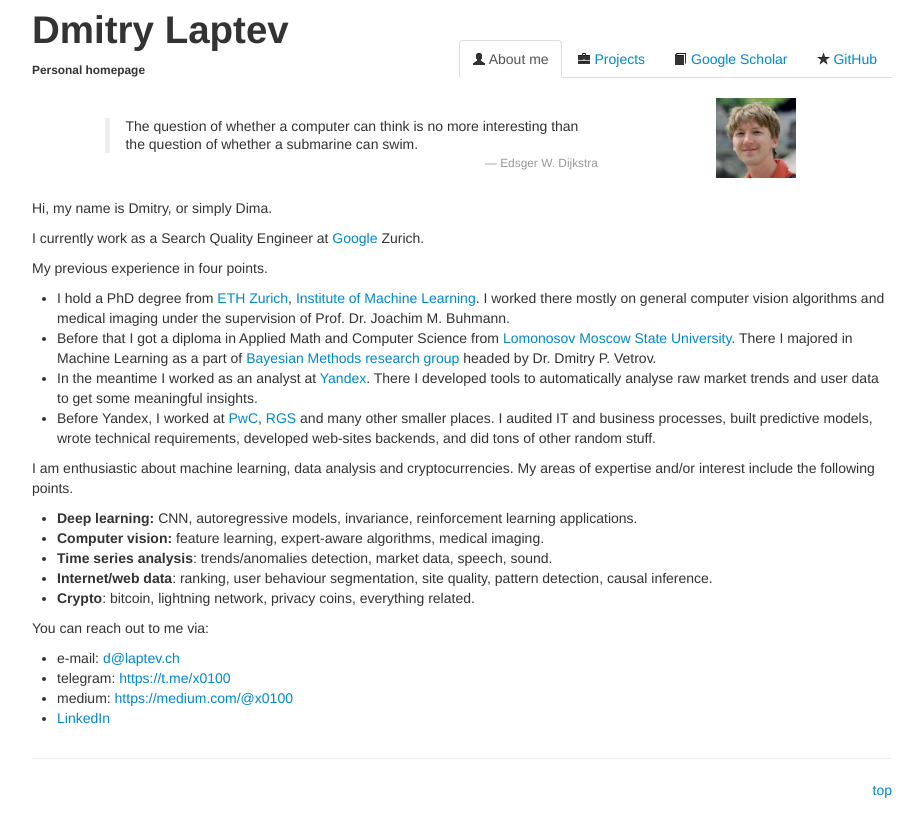
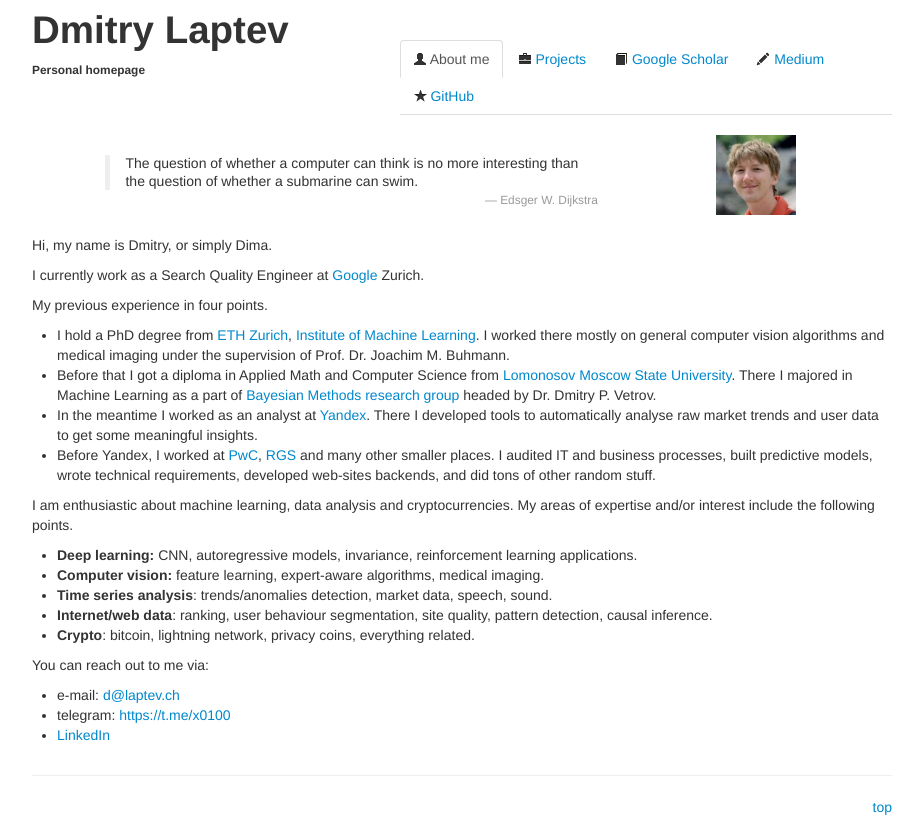
Before and after one commit to dlaptev/dlaptev.github.io, a plain HTML site: page index.html in a window 1280 px wide. Shown: the whole page, without its empty margins (178-1101 px from the left). Drawn offline with Linux system fonts and the light colour scheme.

Commit message:
Put medium link on top

```diff
--- a/index.html
+++ b/index.html
@@ -46,15 +46,15 @@
           </a>
         </li>
         <li>
+          <a href="https://medium.com/@x0100">
+            <i class="icon-pencil"></i> Medium
+          </a>
+        </li>
+        <li>
           <a href="https://github.com/dlaptev">
             <i class="icon-star"></i> GitHub
           </a>
         </li>
-<!--        <li>
-          <a href="https://medium.com/@x0100">
-            <i class="icon-pencil"></i> Medium
-          </a>
-        </li> -->
       </ul>
     </div>
   </div>
@@ -99,7 +99,6 @@
     <ul>
       <li>e-mail: <a href="mailto:d@laptev.ch">d@laptev.ch</a></li>
       <li>telegram: <a href="https://t.me/x0100" target="_blank">https://t.me/x0100</a></li>
-      <li>medium: <a href="https://medium.com/@x0100" target="_blank">https://medium.com/@x0100</a></li>
       <li><a href="https://www.linkedin.com/in/dmitry-laptev-bbb87b37" target="_blank">LinkedIn</a></li>
     </ul>
   </p>
```
